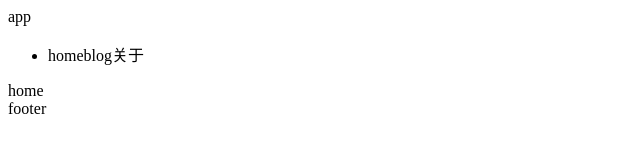
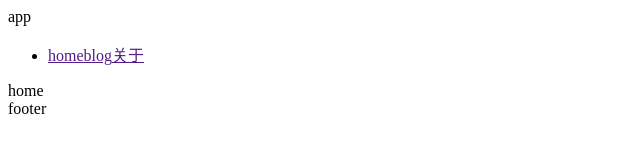
Before and after one commit to Saber2pr/react-router, a React app: page / in a window 1280 px wide. Shown: the top 160 px of the page, without its empty margins (0-640 px from the left). Built offline with nearby package versions, Linux system fonts and the light colour scheme; the HTML template or start-up script is replaced by a standard one.

Commit message:
feat(link): add noop href

```diff
--- a/src/components/link.tsx
+++ b/src/components/link.tsx
@@ -23,6 +23,7 @@ export const Link = ({ to, onClick, target, ...rest }: Link) => {
         return (
           <a
             {...rest}
+            href=""
             onClick={event => {
               try {
                 if (onClick) onClick(event)
```
